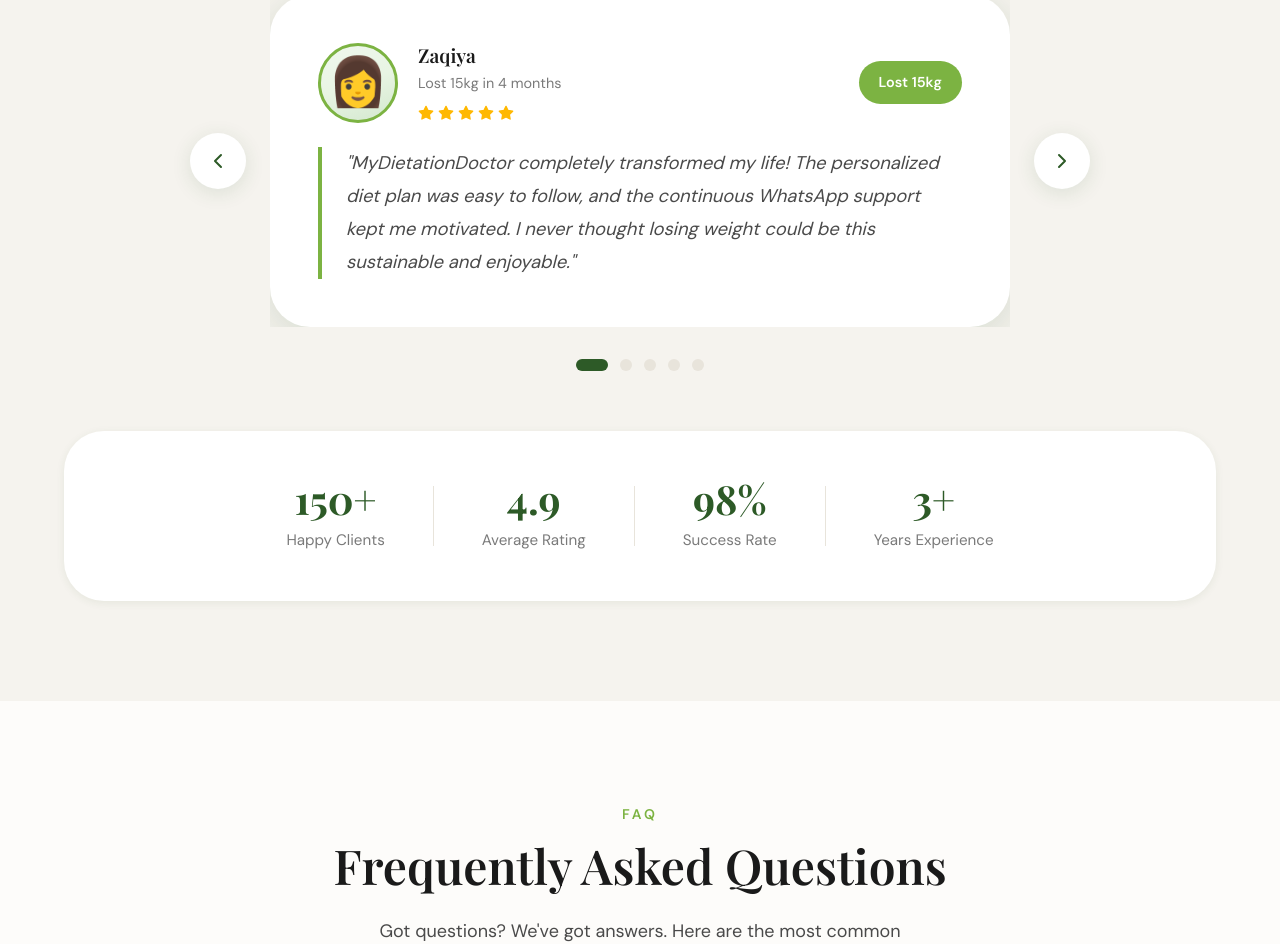
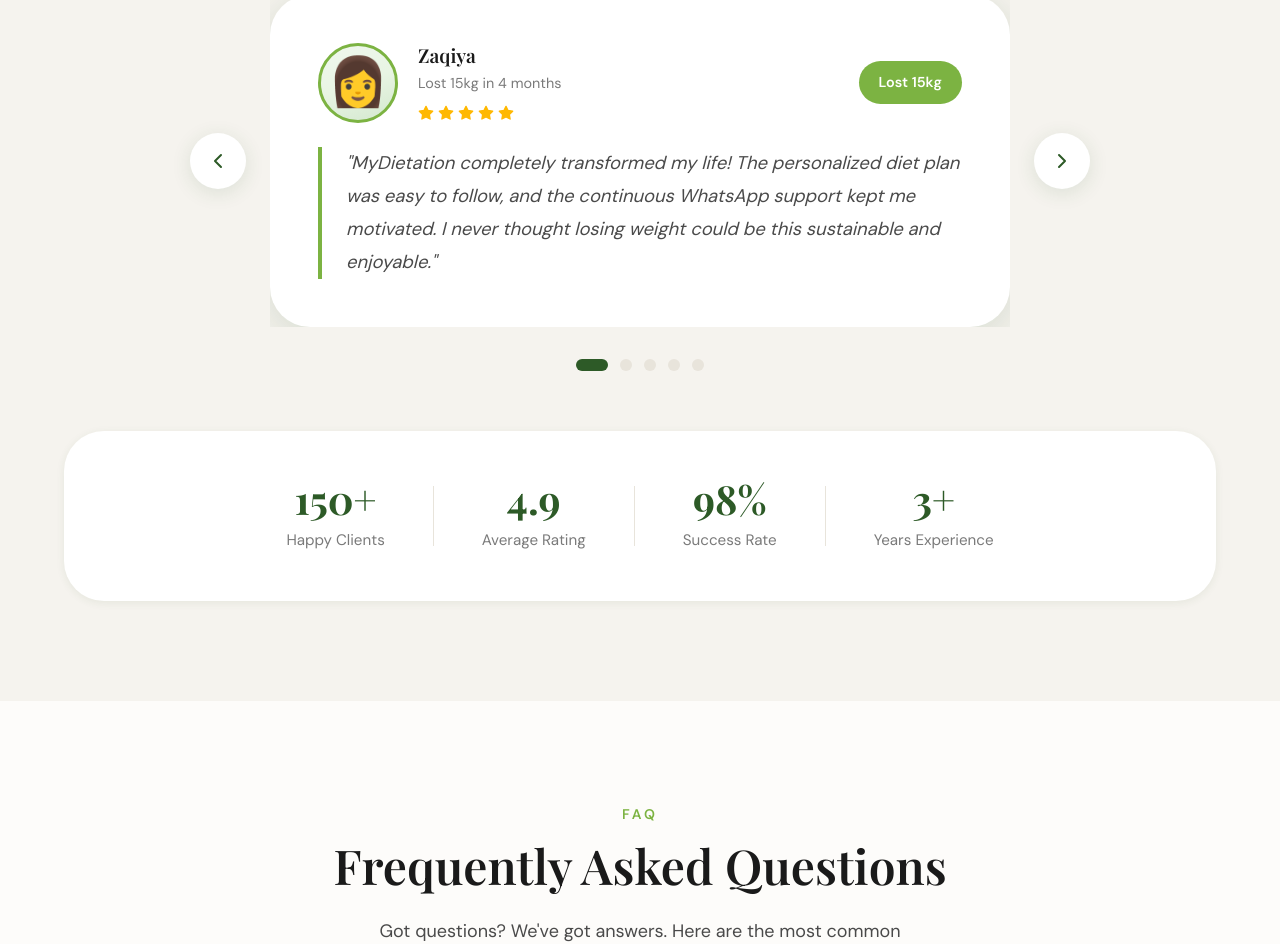
Before and after one commit to Stack64/MyDietitianDoctor, a React (Vite) app in the folder mydietitiandoctor/: page / in a window 1280 px wide. Shown: the part 8750-9694 px from the top of the page. Built offline with nearby package versions, Linux system fonts and the light colour scheme.

Commit message:
Update Testimonials.jsx

```diff
--- a/mydietitiandoctor/src/components/Testimonials/Testimonials.jsx
+++ b/mydietitiandoctor/src/components/Testimonials/Testimonials.jsx
@@ -10,7 +10,7 @@ const testimonials = [
     role: 'Lost 15kg in 4 months',
     image: '👩',
     rating: 5,
-    text: 'MyDietationDoctor completely transformed my life! The personalized diet plan was easy to follow, and the continuous WhatsApp support kept me motivated. I never thought losing weight could be this sustainable and enjoyable.',
+    text: 'MyDietation completely transformed my life! The personalized diet plan was easy to follow, and the continuous WhatsApp support kept me motivated. I never thought losing weight could be this sustainable and enjoyable.',
     highlight: 'Lost 15kg'
   },
   {
```
